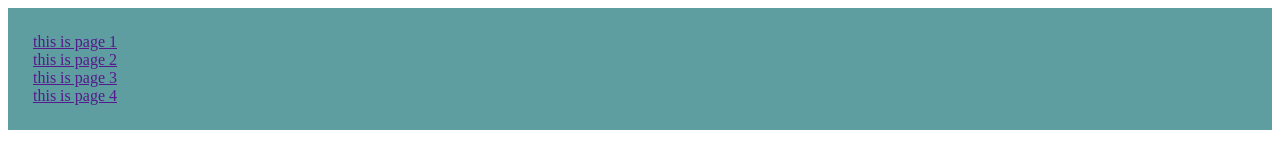
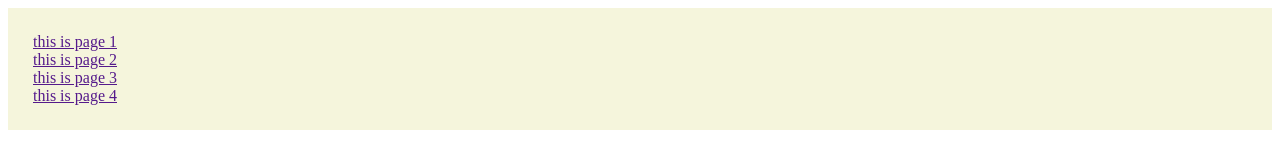
Before and after one commit to salahalddinn/h_w8, a plain HTML site: page index.html in a window 1280 px wide. Drawn offline with Linux system fonts and the light colour scheme.

Commit message:
ovter the new

```diff
--- a/style.css
+++ b/style.css
@@ -1,4 +1,4 @@
 .nav{
-    background-color: cadetblue;
+    background-color: beige;
     padding: 25px;
 }
```
